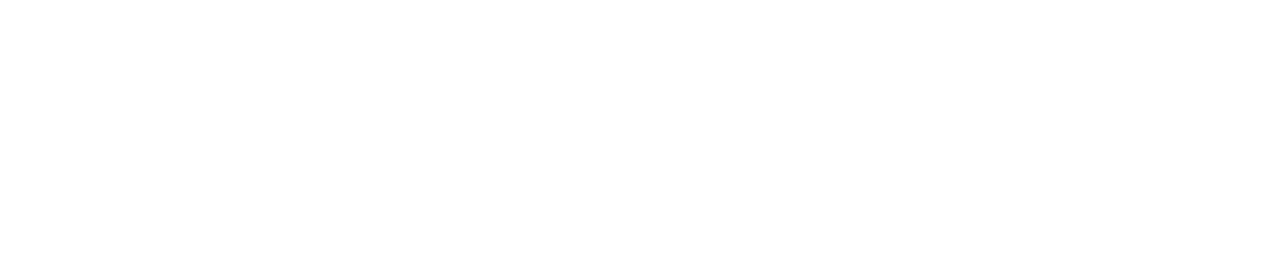
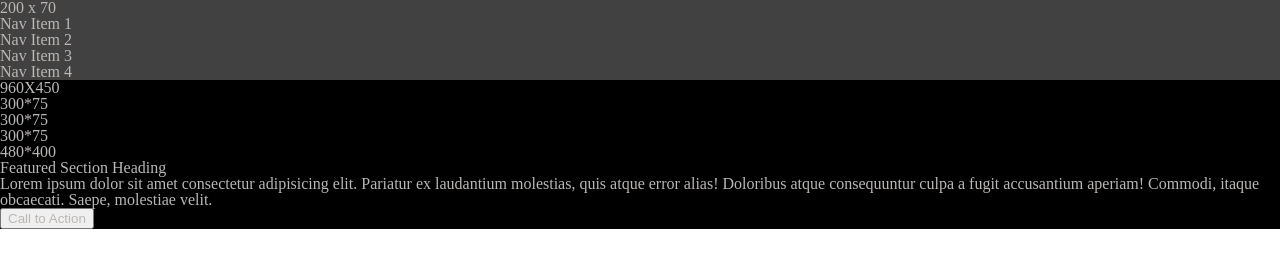
Before and after one commit to tbsharkey/wirefame-exercise, a plain HTML site: page index.html in a window 1280 px wide. Drawn offline with Linux system fonts and the light colour scheme.

Commit message:
Filled out basic structure and CSS

```diff
--- a/index.html
+++ b/index.html
@@ -9,6 +9,34 @@
   <link rel="stylesheet" href="style.css">
 </head>
 <body>
+  <header>
+    <nav>
+      <ul>
+        <li class="nav-logo">200 x 70</li>
+        <li>Nav Item 1</li>
+        <li>Nav Item 2</li>
+        <li>Nav Item 3</li>
+        <li>Nav Item 4</li>
+      </ul>
+    </nav>
+  </header>
+  <main>
+    <section class="hero">
+      <h1>960X450</h1>
+    </section>
+    <section class="sub-banner">300*75</section>
+    <section class="sub-banner">300*75</section>
+    <section class="sub-banner">300*75</section>
+    <section class="featured-banner">480*400</section>
+    <section>
+      <h3>Featured Section Heading</h3>
+      <p>Lorem ipsum dolor sit amet consectetur adipisicing elit. Pariatur ex laudantium molestias, quis atque error alias! Doloribus atque consequuntur culpa a fugit accusantium aperiam! Commodi, itaque obcaecati. Saepe, molestiae velit.</p>
+      <button>Call to Action</button>
+    </section>
+  </main>
+  <footer>
+
+  </footer>
 
 </body>
 </html>
--- a/style.css
+++ b/style.css
@@ -0,0 +1,24 @@
+* {
+  color: #bab7b5;
+}
+
+nav {
+  background-color: #424141;
+
+}
+
+.nav-logo {
+  background-color: back;
+}
+
+
+.hero {
+  display: block;
+}
+section {
+  background-color: black;
+}
+
+footer {
+  background-color: #424141;
+}
```
